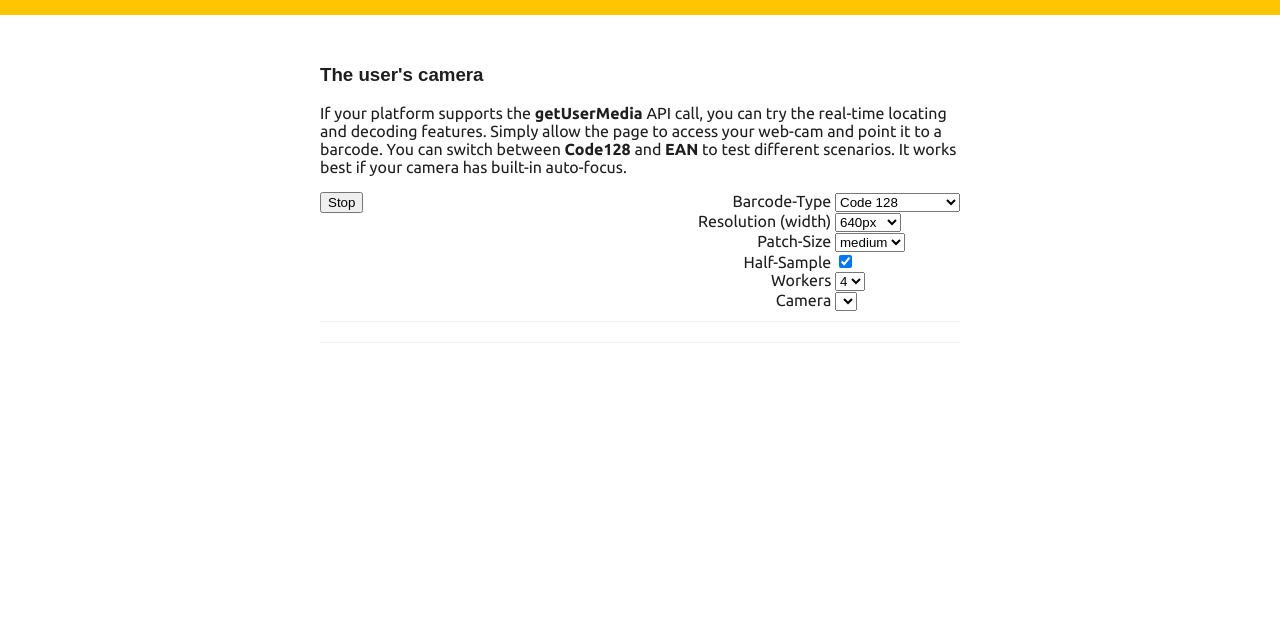
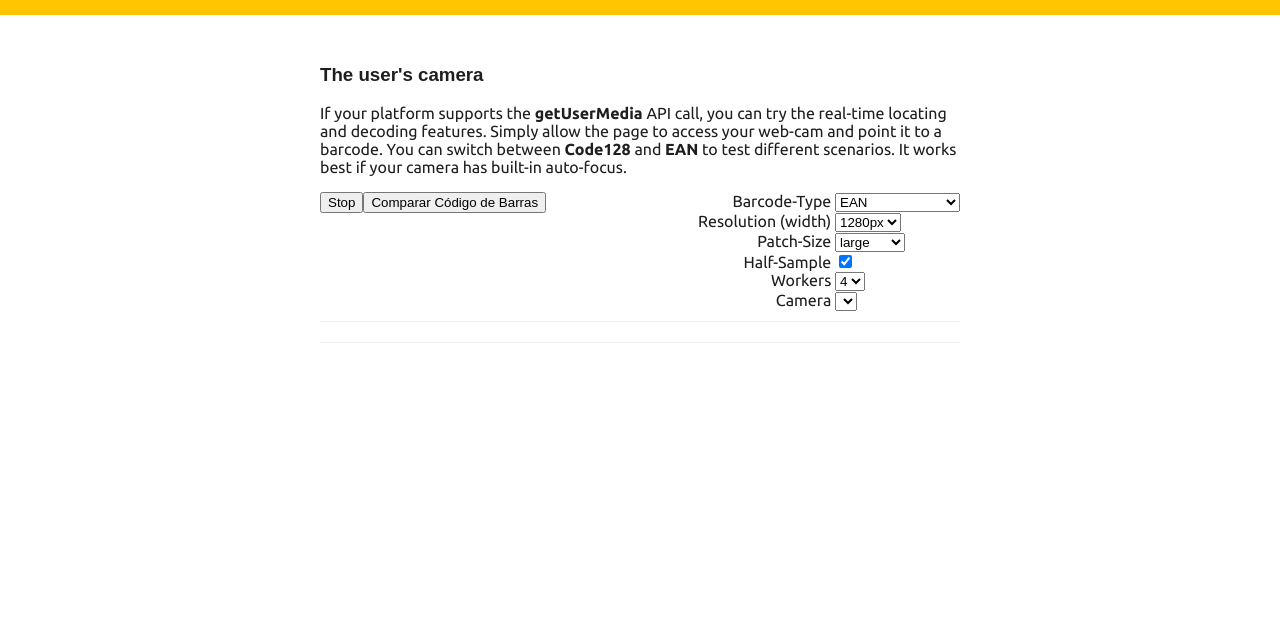
Before and after one commit to xacobe/quagga2-master, a website: page example/index.html in a window 1280 px wide. Shown: the part 157-800 px from the top of the page. Drawn offline with nearby package versions, Linux system fonts and the light colour scheme; no server answers; a script that the page names is missing; files whose address does not match are found by name; a web font is replaced by a local one.

Commit message:
first working prototype

```diff
--- a/example/index.html
+++ b/example/index.html
@@ -18,6 +18,8 @@
         src="https://cdnjs.cloudflare.com/ajax/libs/sql.js/1.5.0/sql-wasm.min.js"></script>
 
     <script type="text/javascript">
+        document.addEventListener("DOMContentLoaded", function () {
+
             // New JavaScript Logic for SQLite comparison
             var db;
             // Initialize sql.js
@@ -44,6 +46,7 @@
                             document.getElementById('compareResult').innerHTML = "No";
                         }
                         stmt.free();
+                    });
                 });
             });
         });
@@ -74,11 +77,10 @@
                 <label>
                     <span>Barcode-Type</span>
                     <select name="decoder_readers">
-                        <option value="code_128" selected="selected">Code 128
-                        </option>
+                        <option value="code_128">Code 128</option>
                         <option value="code_39">Code 39</option>
                         <option value="code_39_vin">Code 39 VIN</option>
-                        <option value="ean">EAN</option>
+                        <option value="ean" selected="selected">EAN</option>
                         <option value="ean_extended">EAN-extended</option>
                         <option value="ean_8">EAN-8</option>
                         <option value="upc">UPC</option>
@@ -93,10 +95,10 @@
                     <span>Resolution (width)</span>
                     <select name="input-stream_constraints">
                         <option value="320x240">320px</option>
-                        <option selected="selected" value="640x480">640px
+                        <option value="640x480">640px</option>
+                        <option value="800x600">800px</option>
+                        <option value="1280x720" selected="selected">1280px
                         </option>
-                        <option value="800x600">800px</option>
-                        <option value="1280x720">1280px</option>
                         <option value="1600x960">1600px</option>
                         <option value="1920x1080">1920px</option>
                     </select>
@@ -106,9 +108,8 @@
                     <select name="locator_patch-size">
                         <option value="x-small">x-small</option>
                         <option value="small">small</option>
-                        <option selected="selected" value="medium">medium
-                        </option>
-                        <option value="large">large</option>
+                        <option value="medium">medium</option>
+                        <option value="large" selected="selected">large</option>
                         <option value="x-large">x-large</option>
                     </select>
                 </label>
@@ -142,6 +143,8 @@
                     <input type="checkbox" name="settings_torch" />
                 </label>
             </fieldset>
+            <button id="compareButton">Comparar Código de Barras</button>
+            <div id="compareResult"></div>
         </div>
         <div id="result_strip">
             <ul class="thumbnails"></ul>
```
Lines whose indentation alone changed are shown as unchanged.
